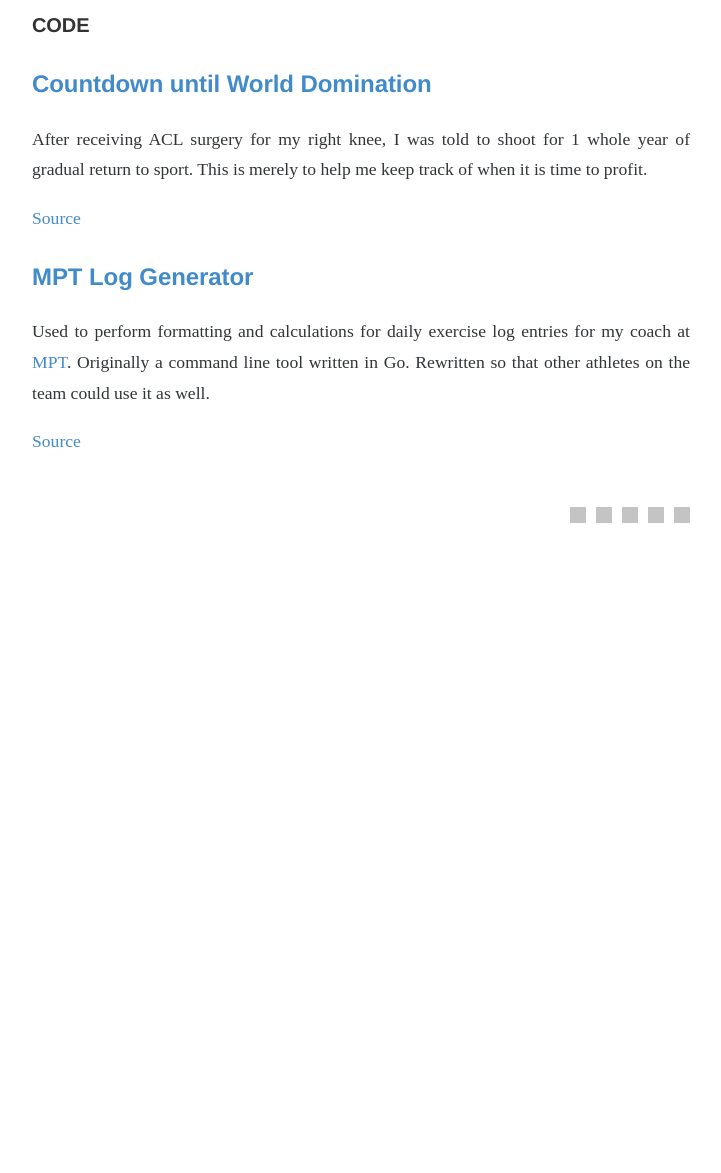
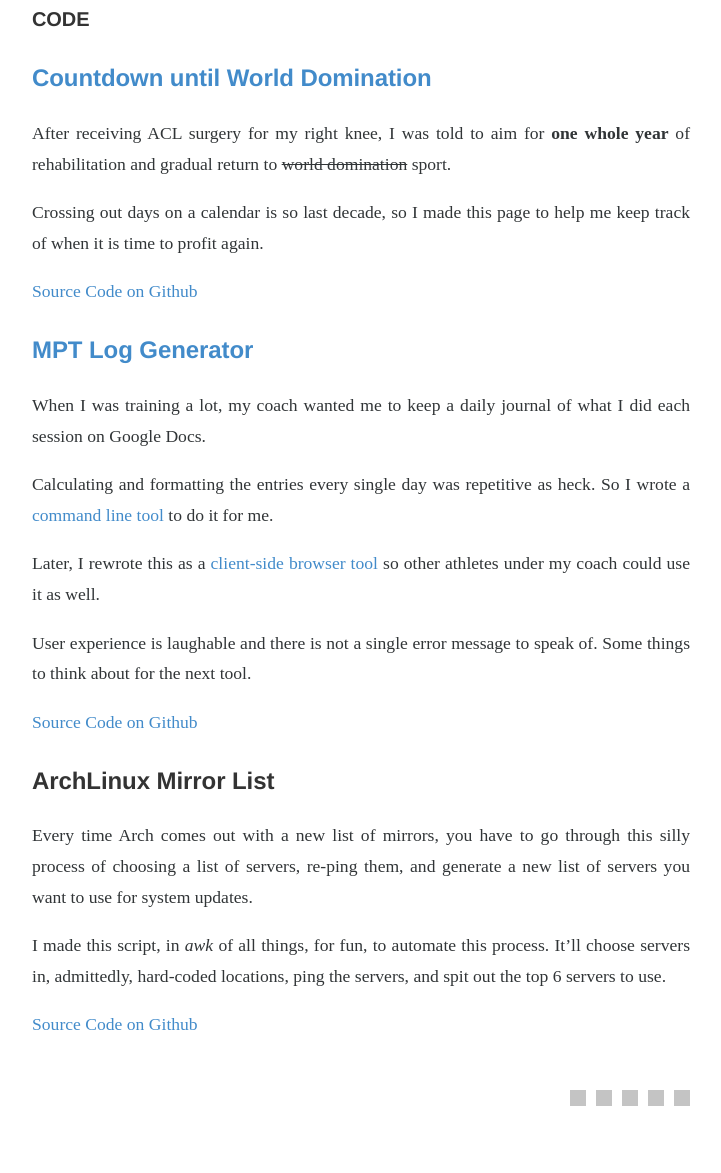
Before and after one commit to wooken/wooken.github.io, a plain HTML site: page code/index.html in a window 1280 px wide. Shown: the part 204-1377 px from the top of the page, without its empty margins (279-1000 px from the left). Before the commit the page ends 800 px from the top, so only its background shows below. Drawn offline with Linux system fonts and the light colour scheme; grey boxes are pictures that could not be loaded; a script that the page names is missing; a web font is replaced by a local one.

Commit message:
Release into the wild

```diff
--- a/code/index.html
+++ b/code/index.html
@@ -1029,15 +1029,31 @@ margin-left: -4%;
 
 <h2 id="countdown-until-world-domination-http-kenwoo-me-countdown"><a href="http://kenwoo.me/countdown">Countdown until World Domination</a></h2>
 
-<p>After receiving ACL surgery for my right knee, I was told to shoot for 1 whole year of gradual return to sport. This is merely to help me keep track of when it is time to profit.</p>
+<p>After receiving ACL surgery for my right knee, I was told to aim for <strong>one whole year</strong> of rehabilitation and gradual return to <del>world domination</del> sport.</p>
 
-<p><a href="https://github.com/wooken/countdown">Source</a></p>
+<p>Crossing out days on a calendar is so last decade, so I made this page to help me keep track of when it is time to profit again.</p>
+
+<p><a href="https://github.com/wooken/countdown">Source Code on Github</a></p>
 
 <h2 id="mpt-log-generator-http-kenwoo-me-mptlog"><a href="http://kenwoo.me/mptlog">MPT Log Generator</a></h2>
 
-<p>Used to perform formatting and calculations for daily exercise log entries for my coach at <a href="http://www.moreiraperformance.com">MPT</a>. Originally a command line tool written in Go. Rewritten so that other athletes on the team could use it as well.</p>
+<p>When I was training a lot, my coach wanted me to keep a daily journal of what I did each session on Google Docs.</p>
 
-<p><a href="https://github.com/wooken/mptlog">Source</a></p>
+<p>Calculating and formatting the entries every single day was repetitive as heck. So I wrote a <a href="https://github.com/wooken/tonnage-calc">command line tool</a> to do it for me.</p>
+
+<p>Later, I rewrote this as a <a href="http://kenwoo.me/mptlog">client-side browser tool</a> so other athletes under my coach could use it as well.</p>
+
+<p>User experience is laughable and there is not a single error message to speak of. Some things to think about for the next tool.</p>
+
+<p><a href="https://github.com/wooken/mptlog">Source Code on Github</a></p>
+
+<h2 id="archlinux-mirror-list">ArchLinux Mirror List</h2>
+
+<p>Every time Arch comes out with a new list of mirrors, you have to go through this silly process of choosing a list of servers, re-ping them, and generate a new list of servers you want to use for system updates.</p>
+
+<p>I made this script, in <em>awk</em> of all things, for fun, to automate this process. It&rsquo;ll choose servers in, admittedly, hard-coded locations, ping the servers, and spit out the top 6 servers to use.</p>
+
+<p><a href="https://github.com/wooken/archlinux_mirrorlist">Source Code on Github</a></p>
 
 
             </div>
```
Also changed, not shown: index.html (+1 -1 lines), index.xml (+4 -3 lines).
